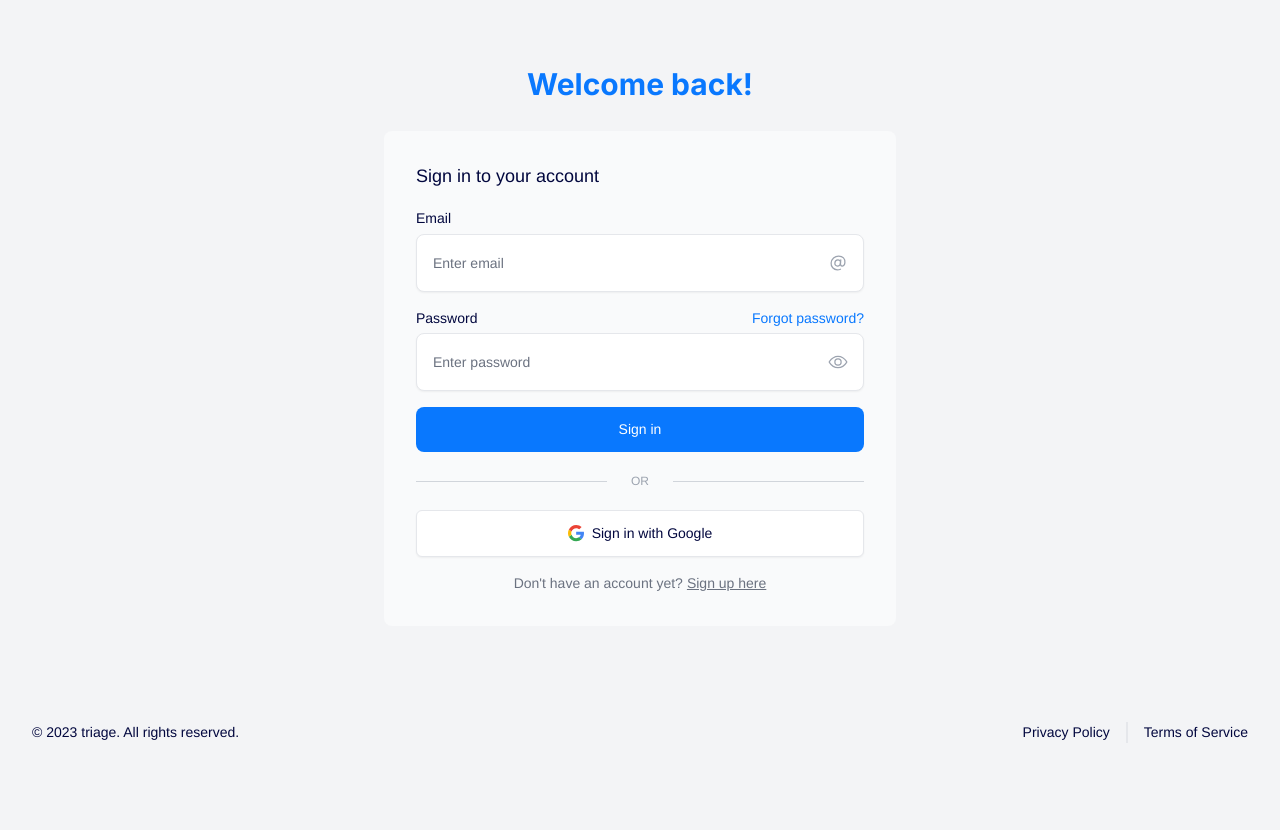
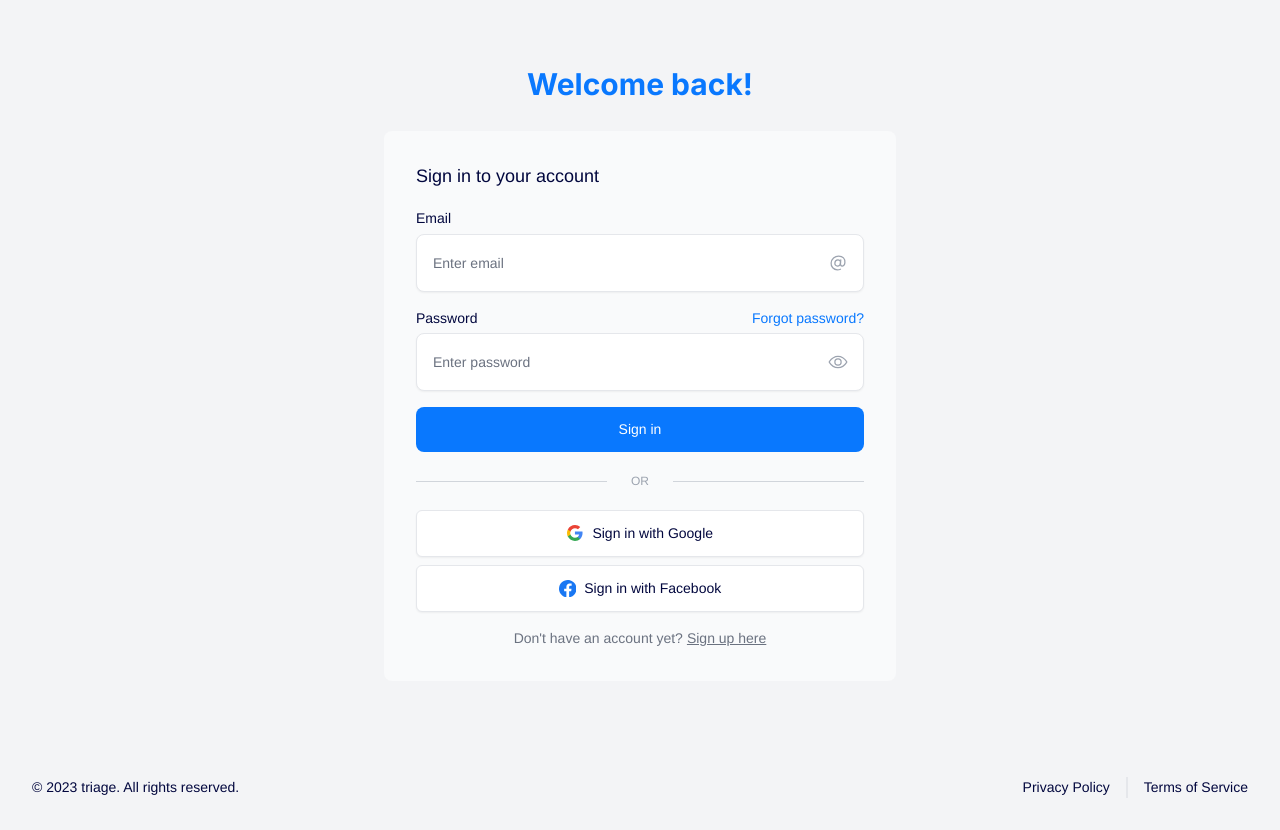
Before and after one commit to DeviousLab/triage, a React app in the folder apps/app/: page /account in a window 1280 px wide. Shown: the part 74-904 px from the top of the page. Before the commit the page ends 849 px from the top, so only its background shows below. Built offline with nearby package versions, Linux system fonts and the light colour scheme; some packages are replaced by stand-ins of ours; no server answers.

Commit message:
feat: implemented clerk social auth login
Signed-off-by: DeviousLab <deviouslab@gmail.com>

```diff
--- a/apps/app/src/components/account/LoginForm.tsx
+++ b/apps/app/src/components/account/LoginForm.tsx
@@ -136,7 +136,7 @@ const LoginForm = () => {
 						Or
 					</div>
 
-					<SocialProvider message={'Sign in with Google'} />
+					<SocialProvider />
 
 					<p className='text-center text-sm text-gray-500'>
 						Don't have an account yet?
--- a/apps/app/src/components/account/RegisterForm.tsx
+++ b/apps/app/src/components/account/RegisterForm.tsx
@@ -196,7 +196,7 @@ const RegisterForm = () => {
 								Or
 							</div>
 
-							<SocialProvider message={'Sign up with Google'} />
+							<SocialProvider />
 
 							<p className='text-center text-sm text-gray-500'>
 								Already have an account?
--- a/apps/app/src/components/account/SocialProvider.tsx
+++ b/apps/app/src/components/account/SocialProvider.tsx
@@ -1,50 +1,78 @@
-import { useSignInWithGoogle } from 'react-firebase-hooks/auth';
+import { OAuthStrategy } from '@clerk/types';
+import { useSignIn } from '@clerk/clerk-react';
 
-import { auth } from '../../firebase/client';
+const SocialProvider = () => {
+	const { signIn, isLoaded } = useSignIn();
 
-type SocialProviderProps = {
-  message: string;
+	if (!isLoaded) {
+		return null;
 	}
 
-const SocialProvider = ({ message }: SocialProviderProps) => {
-  const [signInWithGoogle, user, loading, error] = useSignInWithGoogle(auth);
+	const signInWith = (strategy: OAuthStrategy) => {
+		return signIn.authenticateWithRedirect({
+			strategy,
+			redirectUrl: '/account/sso-callback',
+			redirectUrlComplete: '/',
+		});
+	};
 
 	return (
-    <div className="mt-2">
+		<div className='mt-2'>
 			<button
-        type="button"
-        className="inline-flex w-full items-center justify-center gap-2 rounded-md border bg-white py-3 px-4 align-middle text-sm font-medium text-logo shadow-sm transition-all hover:bg-gray-50 focus:outline-none focus:ring-2 focus:ring-primary focus:ring-offset-2 focus:ring-offset-white"
-        onClick={() => signInWithGoogle()}
+				type='button'
+				className='inline-flex w-full items-center justify-center gap-2 rounded-md border mb-2 bg-white py-3 px-4 align-middle text-sm font-medium text-logo shadow-sm transition-all hover:bg-gray-50 focus:outline-none focus:ring-2 focus:ring-primary focus:ring-offset-2 focus:ring-offset-white'
+				onClick={() => signInWith('oauth_google')}
 			>
 				<svg
-          className="h-auto w-4"
-          width="46"
-          height="47"
-          viewBox="0 0 46 47"
-          fill="none"
+					xmlns='http://www.w3.org/2000/svg'
+					fill='none'
+					height='1.25em'
+					viewBox='0 0 600 600'
+					width='1.25em'
 				>
 					<path
-            d="M46 24.0287C46 22.09 45.8533 20.68 45.5013 19.2112H23.4694V27.9356H36.4069C36.1429 30.1094 34.7347 33.37 31.5957 35.5731L31.5663 35.8669L38.5191 41.2719L38.9885 41.3306C43.4477 37.2181 46 31.1669 46 24.0287Z"
-            fill="#4285F4"
+						d='M533.5 278.4c0-18.5-1.5-37.1-4.7-55.3H272.1v104.8h147c-6.1 33.8-25.7 63.7-54.4 82.7v68h87.7c51.5-47.4 81.1-117.4 81.1-200.2z'
+						fill='#4285f4'
 					/>
 					<path
-            d="M23.4694 47C29.8061 47 35.1161 44.9144 39.0179 41.3012L31.625 35.5437C29.6301 36.9244 26.9898 37.8937 23.4987 37.8937C17.2793 37.8937 12.0281 33.7812 10.1505 28.1412L9.88649 28.1706L2.61097 33.7812L2.52296 34.0456C6.36608 41.7125 14.287 47 23.4694 47Z"
-            fill="#34A853"
+						d='M272.1 544.3c73.4 0 135.3-24.1 180.4-65.7l-87.7-68c-24.4 16.6-55.9 26-92.6 26-71 0-131.2-47.9-152.8-112.3H28.9v70.1c46.2 91.9 140.3 149.9 243.2 149.9z'
+						fill='#34a853'
 					/>
 					<path
-            d="M10.1212 28.1413C9.62245 26.6725 9.32908 25.1156 9.32908 23.5C9.32908 21.8844 9.62245 20.3275 10.0918 18.8588V18.5356L2.75765 12.8369L2.52296 12.9544C0.909439 16.1269 0 19.7106 0 23.5C0 27.2894 0.909439 30.8731 2.49362 34.0456L10.1212 28.1413Z"
-            fill="#FBBC05"
+						d='M119.3 324.3c-11.4-33.8-11.4-70.4 0-104.2V150H28.9c-38.6 76.9-38.6 167.5 0 244.4l90.4-70.1z'
+						fill='#fbbc04'
 					/>
 					<path
-            d="M23.4694 9.07688C27.8699 9.07688 30.8622 10.9863 32.5344 12.5725L39.1645 6.11C35.0867 2.32063 29.8061 0 23.4694 0C14.287 0 6.36607 5.2875 2.49362 12.9544L10.0918 18.8588C11.9987 13.1894 17.25 9.07688 23.4694 9.07688Z"
-            fill="#EB4335"
+						d='M272.1 107.7c38.8-.6 76.3 14 104.4 40.8l77.7-77.7C405 24.6 339.7-.8 272.1 0 169.2 0 75.1 58 28.9 150l90.4 70.1c21.5-64.5 81.8-112.4 152.8-112.4z'
+						fill='#ea4335'
 					/>
 				</svg>
-        {message}
+				Sign in with Google
 			</button>
-      <p className='mt-1 text-sm text-red-600'>
-        {error?.message}
-      </p>
+			<button
+				type='button'
+				className='inline-flex w-full items-center justify-center gap-2 rounded-md border bg-white py-3 px-4 align-middle text-sm font-medium text-logo shadow-sm transition-all hover:bg-gray-50 focus:outline-none focus:ring-2 focus:ring-primary focus:ring-offset-2 focus:ring-offset-white'
+				onClick={() => signInWith('oauth_facebook')}
+			>
+				<svg
+					xmlns='http://www.w3.org/2000/svg'
+					fill='none'
+					height='1.25em'
+					stroke='none'
+					viewBox='0 0 24 24'
+					width='1.25em'
+				>
+					<path
+						d='M12 23.9999C18.6274 23.9999 24 18.6273 24 11.9999C24 5.37256 18.6274 0 12 0C5.37258 0 0 5.37256 0 11.9999C0 18.6273 5.37258 23.9999 12 23.9999Z'
+						fill='#1977F3'
+					/>
+					<path
+						d='M16.6717 15.4696L17.2033 12H13.8755V9.74886C13.8755 8.80047 14.3396 7.87402 15.8313 7.87402H17.345V4.92085C17.345 4.92085 15.9714 4.68628 14.6585 4.68628C11.918 4.68628 10.1258 6.34681 10.1258 9.35567V12H7.07812V15.4696H10.1258V23.8549C10.7367 23.9511 11.3628 24 12.0006 24C12.6385 24 13.2646 23.9494 13.8755 23.8549V15.4696H16.6717Z'
+						fill='white'
+					/>
+				</svg>
+				Sign in with Facebook
+			</button>
 		</div>
 	);
 };
--- /dev/null
+++ b/apps/app/src/pages/account/sso-callback.tsx
@@ -0,0 +1,16 @@
+import {
+  AuthenticateWithRedirectCallback,
+} from "@clerk/clerk-react";
+
+type SocialProviderProps = {
+  message: string;
+}
+
+const SocialProvider = ({ message }: SocialProviderProps) => {
+  return (
+    <div className="mt-2">
+      <AuthenticateWithRedirectCallback />
+    </div>
+  );
+};
+export default SocialProvider;
```
Lines whose indentation alone changed are shown as unchanged.
